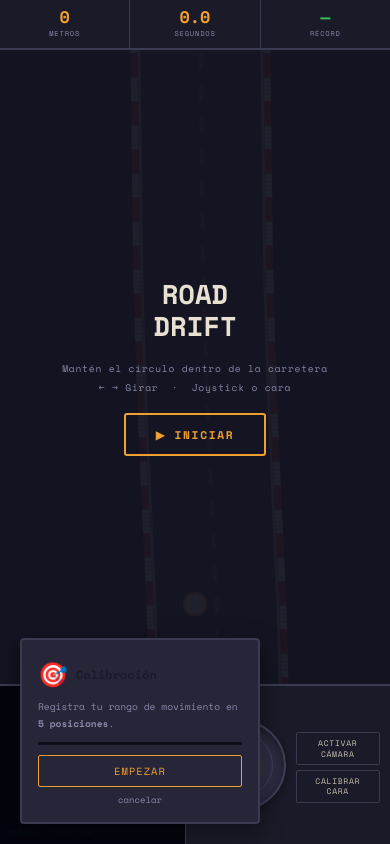
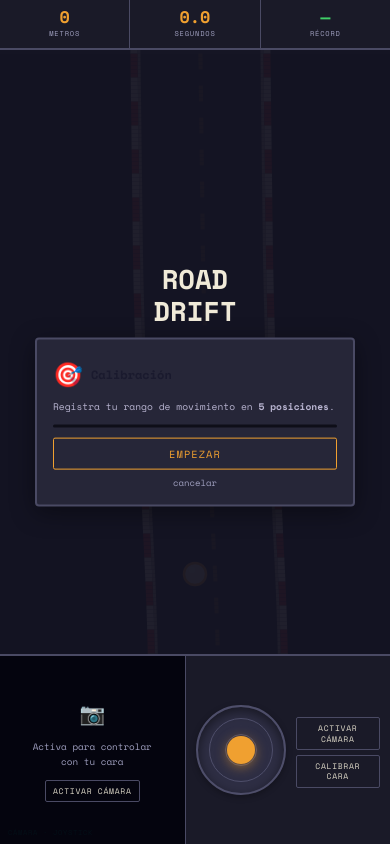
Before and after one commit to RaulPerezCortes/joystickFacial, a plain HTML site: page index.html in a window 390 px wide. Both pictures are taken after a click on the button "CALIBRAR CARA". Drawn offline with nearby package versions, Linux system fonts and the light colour scheme.

Commit message:
algunos arreglos

```diff
--- a/index.html
+++ b/index.html
@@ -8,18 +8,18 @@
 <style>
 :root{
   --bg:#1e1e2e;
-  --accent:#e8e0d0;
+  --accent:#f0ead8;
   --accent2:#f0a030;
-  --red:#e84040;
-  --green:#38c060;
-  --dim:#8888a8;
+  --red:#f04040;
+  --green:#40d068;
+  --dim:#a0a0c0;
   --panel:#262638;
-  --border:#3a3a50;
+  --border:#4a4a64;
   --joy-bg:#1a1a28;
   --joy-base:#2e2e44;
-  --joy-ring:#3e3e58;
+  --joy-ring:#4e4e6a;
   --joy-knob:#f0a030;
-  --txt:#c8c0b0;
+  --txt:#ddd8c8;
   --score-bg:#1a1a28;
 }
 *{margin:0;padding:0;box-sizing:border-box;}
@@ -88,7 +88,7 @@ body{background:var(--bg);font-family:'Space Mono',monospace;height:100vh;overfl
 #cheader{display:flex;align-items:center;gap:8px;margin-bottom:6px;}
 #carrow{font-size:1.5rem;flex-shrink:0;}
 #ctitle{font-weight:700;font-size:0.75rem;color:var(--accent);}
-#cdesc{font-size:0.6rem;color:var(--dim);line-height:1.75;margin-bottom:10px;}
+#cdesc{font-size:0.6rem;color:#b8b4d0;line-height:1.75;margin-bottom:10px;}
 #cbar-bg{background:#0e0e18;height:3px;border-radius:2px;margin-bottom:10px;overflow:hidden;}
 #cbar{height:100%;width:0%;background:var(--accent2);border-radius:2px;}
 #caction{font-family:'Space Mono',monospace;font-size:0.65rem;letter-spacing:0.1em;text-transform:uppercase;padding:7px;border:1.5px solid var(--accent2);background:transparent;color:var(--accent2);cursor:pointer;border-radius:2px;width:100%;}
@@ -99,7 +99,6 @@ body{background:var(--bg);font-family:'Space Mono',monospace;height:100vh;overfl
 @media (max-width: 640px) {
   body { flex-direction: column; }
 
-  /* LEFT column fills all */
   #left { flex: 1; width: 100%; display: flex; flex-direction: column; min-height: 0; }
 
   /* Score row at TOP */
@@ -112,14 +111,14 @@ body{background:var(--bg);font-family:'Space Mono',monospace;height:100vh;overfl
   .score-val { font-size: 1.05rem; }
   .score-lbl { font-size: 0.44rem; }
 
-  /* Game canvas fills remaining space above bottom bar */
+  /* Game shrinks to leave more room for bottom bar */
   #game-wrap { flex: 1; min-height: 0; }
 
-  /* Right panel becomes a bottom bar: full width, fixed height */
+  /* Bottom bar — taller so it sits higher visually */
   #right {
     position: static;
     width: 100%;
-    height: 160px;
+    height: 190px;
     flex-shrink: 0;
     flex-direction: row;
     border-left: none;
@@ -128,7 +127,7 @@ body{background:var(--bg);font-family:'Space Mono',monospace;height:100vh;overfl
     overflow: hidden;
   }
 
-  /* Camera — left half of bottom bar */
+  /* Camera — left half */
   #cam-section {
     flex: 1;
     height: 100%;
@@ -139,27 +138,12 @@ body{background:var(--bg);font-family:'Space Mono',monospace;height:100vh;overfl
   }
   .cam-lbl { font-size: 0.44rem; }
 
-  /* Joystick — right half of bottom bar */
+  /* Joystick — right half */
   #joy-block {
     flex: 1;
     height: 100%;
     border-radius: 0;
     border: none;
-    border-top: none;
-    background: var(--joy-bg);
-    padding: 10px;
-    display: flex;
-    justify-content: center;
-    align-items: center;
-    gap: 0;
-  }
-  /* Joystick — right half of bottom bar */
-  #joy-block {
-    flex: 1;
-    height: 100%;
-    border-radius: 0;
-    border: none;
-    border-top: none;
     background: var(--joy-bg);
     padding: 8px 10px;
     display: flex;
@@ -183,6 +167,16 @@ body{background:var(--bg);font-family:'Space Mono',monospace;height:100vh;overfl
   .st-face, .st-fps, .st-cam { display: none; }
   .sm-btn { font-size: 0.5rem; padding: 5px 7px; white-space: normal; line-height: 1.3; }
   #calib-badge { font-size: 0.48rem; }
+
+  /* Calib panel — centered on mobile */
+  #calib-panel {
+    left: 50% !important;
+    bottom: auto !important;
+    top: 50% !important;
+    transform: translate(-50%, -50%);
+    width: 88vw;
+    max-width: 320px;
+  }
 }
 </style>
 </head>
@@ -312,6 +306,10 @@ function faceToJoy(lm,w,h){
 }
 
 function setKnob(x,y){
+  const r=joyBase.getBoundingClientRect();
+  const maxR=(r.width/2)-4; // stay inside the circle with 4px margin
+  const d=Math.sqrt(x*x+y*y);
+  if(d>maxR){x*=maxR/d;y*=maxR/d;}
   joyKnob.style.transform=`translate(calc(-50% + ${x.toFixed(1)}px),calc(-50% + ${y.toFixed(1)}px))`;
   joyX=x/JR;joyY=y/JR;
   jxEl.textContent=joyX.toFixed(2);jyEl.textContent=joyY.toFixed(2);
@@ -335,7 +333,7 @@ const cArrow=document.getElementById('carrow'),cTitle=document.getElementById('c
 
 function buildDots(ai){} // dots hidden — no-op
 function showCDot(rec){} // target dot removed
-function showStep(i){cIdx=i;cSamples=[];cBar.style.width='0%';cArrow.textContent=CSTEPS[i].a;cArrow.style.color=CSTEPS[i].c;cTitle.textContent=CSTEPS[i].l;cTitle.style.color=CSTEPS[i].c;cDesc.innerHTML=CSTEPS[i].t+'<br><br><span style="color:#555">Cuando estés en posición, pulsa Confirmar.</span>';cAction.textContent='✓ Confirmar';cAction.disabled=false;cState='waiting';buildDots(i);showCDot(CSTEPS[i].r);}
+function showStep(i){cIdx=i;cSamples=[];cBar.style.width='0%';cArrow.textContent=CSTEPS[i].a;cArrow.style.color=CSTEPS[i].c;cTitle.textContent=CSTEPS[i].l;cTitle.style.color=CSTEPS[i].c;cDesc.innerHTML=CSTEPS[i].t+'<br><br><span style="color:#a0a0c0">Cuando estés en posición, pulsa Confirmar.</span>';cAction.textContent='✓ Confirmar';cAction.disabled=false;cState='waiting';buildDots(i);showCDot(CSTEPS[i].r);}
 function showIntro(){cState='intro';cBar.style.width='0%';cArrow.textContent='🎯';cArrow.style.color='#1a1a2e';cTitle.textContent='Calibración';cTitle.style.color='#1a1a2e';cDesc.innerHTML='Registra tu rango de movimiento en <b>5 posiciones</b>.';cAction.textContent='Empezar';cAction.disabled=false;buildDots(-1);}
 function cTick(n){if(cState!=='waiting')return;cSamples.push({x:n.x,y:n.y});if(cSamples.length>20)cSamples.shift();}
 function capture(){if(!cSamples.length)return;const avg=cSamples.reduce((a,b)=>({x:a.x+b.x,y:a.y+b.y}),{x:0,y:0});avg.x/=cSamples.length;avg.y/=cSamples.length;cRaw[CSTEPS[cIdx].r]=avg;cBar.style.width='100%';cAction.disabled=true;cAction.textContent='✓ Guardado';setTimeout(()=>{const n=cIdx+1;if(n<CSTEPS.length)showStep(n);else finishCalib();},300);}
```
